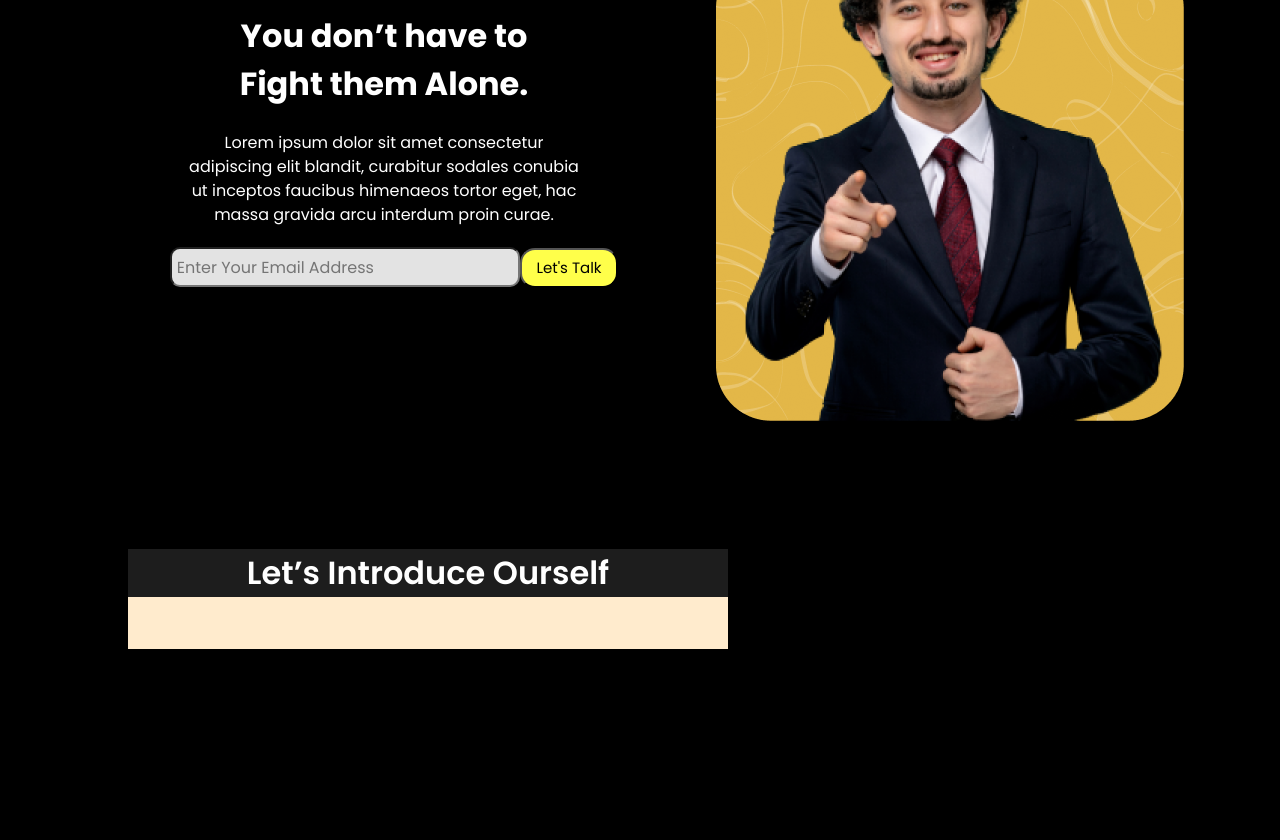
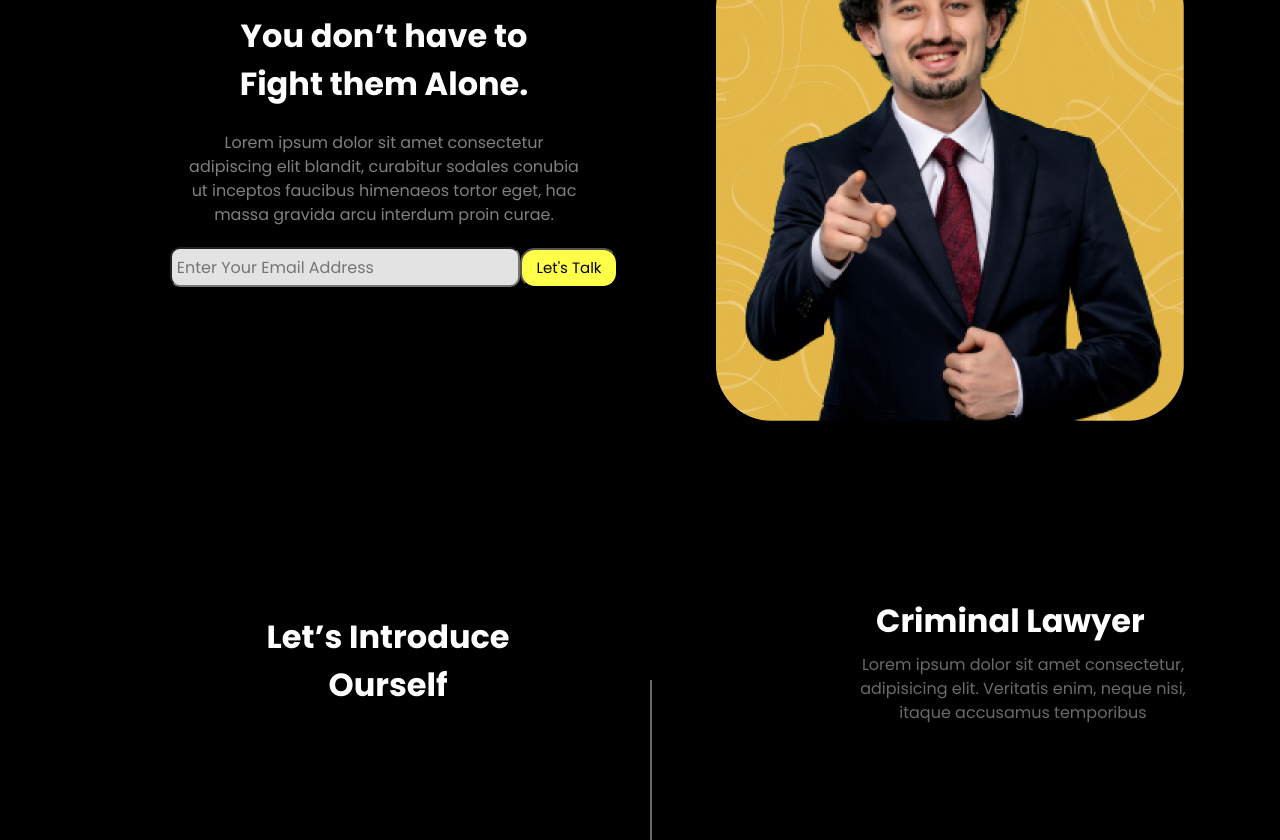
Before and after one commit to ak220193/lawfirm-crio, a React (Create React App) app: page / in a window 1280 px wide. Shown: the part 280-1120 px from the top of the page. Before the commit the page ends 929 px from the top, so only its background shows below. Built offline with nearby package versions, Linux system fonts and the light colour scheme.

Commit message:
banner text component completed

```diff
--- a/src/Components/BannerText/BannerText.jsx
+++ b/src/Components/BannerText/BannerText.jsx
@@ -1,11 +1,21 @@
 import React from "react";
 import styles from "./BannerText.module.css";
-import { Box } from "@mui/material";
 
 const BannerText = () => {
   return (
     <div className={styles.BannerText}>
-      <p>Let’s Introduce Ourself</p>
+      <h1>
+        Let’s Introduce <br />
+        Ourself
+      </h1>
+      <div className={styles.line}></div>
+      <div className={styles.text2}>
+        <h1> Criminal Lawyer </h1>
+        <p>
+          Lorem ipsum dolor sit amet consectetur, adipisicing elit. Veritatis
+          enim, neque nisi, itaque accusamus temporibus
+        </p>
+      </div>
     </div>
   );
 };
--- a/src/Components/BannerText/BannerText.module.css
+++ b/src/Components/BannerText/BannerText.module.css
@@ -1,21 +1,56 @@
 .BannerText {
-  width: 600px;
+  display: flex;
+  flex-direction: column;
+  width: 400px;
   height: 100px;
-  background-color: blanchedalmond;
   margin-left: 10%;
-  margin-top: 10%;
+  margin-top: 15%;
   text-decoration: none;
   text-align: center;
 }
 
-.BannerText p {
-  font-size: xx-large;
+.BannerText h1 {
   font-family: poppins;
-  background-color: var(--color-primary);
-  font-weight: 600;
   display: flex;
   flex-direction: column;
   justify-content: center;
   align-items: center;
   flex-wrap: wrap;
+  margin-left: 30%;
 }
+
+.line {
+  border-left: 2px solid #6a6a6a;
+  height: 160px;
+  position: absolute;
+  left: 50%;
+  margin-left: 10px;
+  top: 120%;
+}
+
+.text2 {
+  width: 400px;
+  height: 200px;
+  display: flex;
+  flex-direction: column;
+  align-items: self-start;
+  margin-left: 45pc;
+  margin-top: -30%;
+}
+
+.text2 h1 {
+  text-align: left;
+  margin-left: 20px;
+  padding: 8px;
+}
+
+.text2 p {
+  display: flex;
+  width: 350px;
+  height: auto;
+  justify-content: center;
+  align-items: center;
+  word-wrap: normal;
+  text-wrap: wrap;
+  color: #6a6a6a;
+}
--- a/src/Components/Herobanner/Herobanner.module.css
+++ b/src/Components/Herobanner/Herobanner.module.css
@@ -25,7 +25,7 @@
   margin-bottom: 20px;
   width: 400px;
   text-decoration: none;
-  color: var(--color-white);
+  color: gray;
 }
 
 .form {
```
